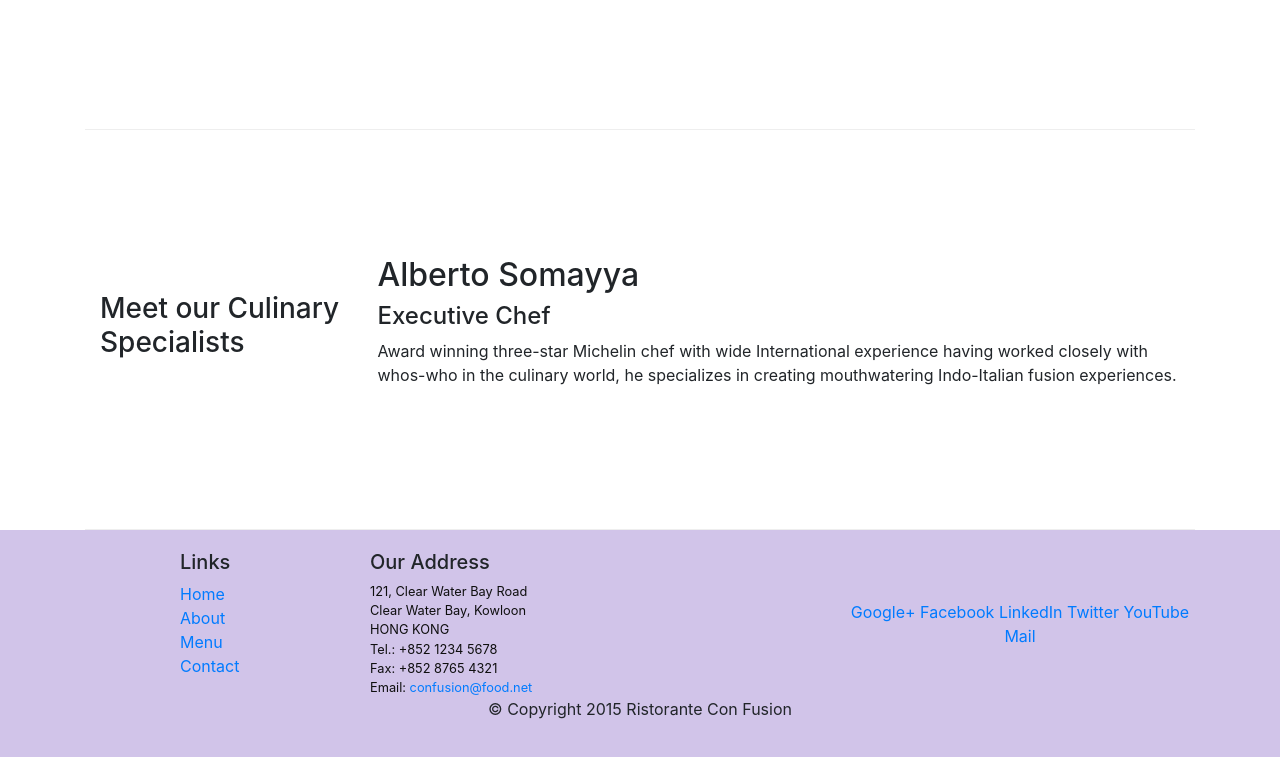
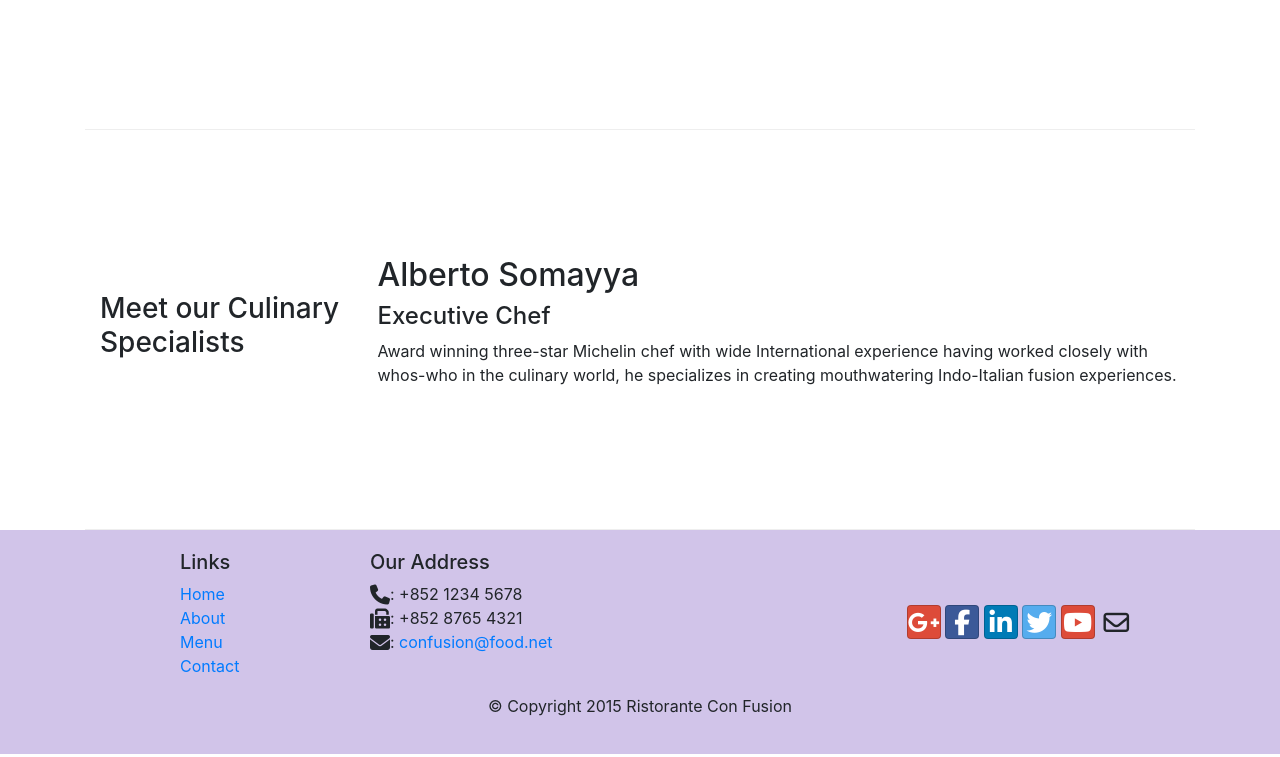
Before and after one commit to SebastianLabadie/Coursera-Bootstrap-Sass-Less, a plain HTML site: page week 2/index.html in a window 1280 px wide. Shown: the part 980-1737 px from the top of the page. Drawn offline with nearby package versions, Linux system fonts and the light colour scheme.

Commit message:
Week 2 Icon Fonts

```diff
--- a/week 2/aboutus.html
+++ b/week 2/aboutus.html
@@ -12,6 +12,8 @@
     <link rel="stylesheet" href="node_modules/bootstrap/dist/css/bootstrap.min.css">
     <link href="css/styles.css" rel="stylesheet">
 
+    <link rel="stylesheet" href="node_modules/font-awesome/css/font-awesome.min.css">
+    <link rel="stylesheet" href="node_modules/bootstrap-social/bootstrap-social.css">
 </head>
 
 <body>
@@ -82,23 +84,19 @@
                 </div>
                 <div class="col-7 col-sm-5">
                     <h5>Our Address</h5>
-                    <address>
-		              121, Clear Water Bay Road<br>
-		              Clear Water Bay, Kowloon<br>
-		              HONG KONG<br>
-		              Tel.: +852 1234 5678<br>
-		              Fax: +852 8765 4321<br>
-		              Email: <a href="mailto:confusion@food.net">confusion@food.net</a>
-		           </address>
+                    <i class="fa fa-phone fa-lg"></i>: +852 1234 5678<br>
+                    <i class="fa fa-fax fa-lg"></i>: +852 8765 4321<br>
+                    <i class="fa fa-envelope fa-lg"></i>:
+                    <a href="mailto:confusion@food.net">confusion@food.net</a>
                 </div>
                 <div class="col-12 col-sm-4 align-self-center">
                     <div class="text-center">
-                        <a href="http://google.com/+">Google+</a>
-                        <a href="http://www.facebook.com/profile.php?id=">Facebook</a>
-                        <a href="http://www.linkedin.com/in/">LinkedIn</a>
-                        <a href="http://twitter.com/">Twitter</a>
-                        <a href="http://youtube.com/">YouTube</a>
-                        <a href="mailto:">Mail</a>
+                        <a class="btn btn-social-icon btn-google" href="http://google.com/+"><i class="fa fa-google-plus"></i></a>
+                        <a class="btn btn-social-icon btn-facebook" href="http://www.facebook.com/profile.php?id="><i class="fa fa-facebook"></i></a>
+                        <a class="btn btn-social-icon btn-linkedin" href="http://www.linkedin.com/in/"><i class="fa fa-linkedin"></i></a>
+                        <a class="btn btn-social-icon btn-twitter" href="http://twitter.com/"><i class="fa fa-twitter"></i></a>
+                        <a class="btn btn-social-icon btn-google" href="http://youtube.com/"><i class="fa fa-youtube"></i></a>
+                        <a class="btn btn-social-icon" href="mailto:"><i class="fa fa-envelope-o"></i></a>
                     </div>
                 </div>
            </div>
--- a/week 2/index.html
+++ b/week 2/index.html
@@ -14,6 +14,8 @@
     <link rel="stylesheet" href="node_modules/bootstrap/dist/css/bootstrap.min.css">
 
     <link href="css/styles.css" rel="stylesheet">
+    <link rel="stylesheet" href="node_modules/font-awesome/css/font-awesome.min.css">
+    <link rel="stylesheet" href="node_modules/bootstrap-social/bootstrap-social.css">
 </head>
 
 <body>
@@ -21,10 +23,10 @@
         <div class="container">
            <a class="navbar-brand" href="#">Ristorante Con Fusion</a>
                 <ul class="navbar-nav mr-auto">
-                    <li class="nav-item active"><a class="nav-link" href="#">Home</a></li>
-                    <li class="nav-item"><a class="nav-link" href="./aboutus.html">About</a></li>
-                    <li class="nav-item"><a class="nav-link" href="#">Menu</a></li>
-                    <li class="nav-item"><a class="nav-link" href="#">Contact</a></li>
+                    <li class="nav-item active"><a class="nav-link" href="#"><span class="fa fa-home fa-lg"></span> Home</a></li>
+                    <li class="nav-item"><a class="nav-link" href="./aboutus.html"><span class="fa fa-info fa-lg"></span> About</a></li>
+                    <li class="nav-item"><a class="nav-link" href="#"><span class="fa fa-list fa-lg"></span> Menu</a></li>
+                    <li class="nav-item"><a class="nav-link" href="#"><span class="fa fa-address-card fa-lg"></span> Contact</a></li>
                 </ul>
         </div>
     </nav>
@@ -89,24 +91,21 @@
                 </div>
                 <div class="col-6 col-sm-5">
                     <h5>Our Address</h5>
-                    <address>
-		              121, Clear Water Bay Road<br>
-		              Clear Water Bay, Kowloon<br>
-		              HONG KONG<br>
-		              Tel.: +852 1234 5678<br>
-		              Fax: +852 8765 4321<br>
-		              Email: <a href="mailto:confusion@food.net">confusion@food.net</a>
-		           </address>
+                    <i class="fa fa-phone fa-lg"></i>: +852 1234 5678<br>
+                    <i class="fa fa-fax fa-lg"></i>: +852 8765 4321<br>
+                    <i class="fa fa-envelope fa-lg"></i>:
+                    <a href="mailto:confusion@food.net">confusion@food.net</a>
                 </div>
                 <div class="col col-sm-4 align-self-center">
-                    <div style="text-align:center">
-                        <a href="http://google.com/+">Google+</a>
-                        <a href="http://www.facebook.com/profile.php?id=">Facebook</a>
-                        <a href="http://www.linkedin.com/in/">LinkedIn</a>
-                        <a href="http://twitter.com/">Twitter</a>
-                        <a href="http://youtube.com/">YouTube</a>
-                        <a href="mailto:">Mail</a>
+                    <div class="text-center">
+                        <a class="btn btn-social-icon btn-google" href="http://google.com/+"><i class="fa fa-google-plus"></i></a>
+                        <a class="btn btn-social-icon btn-facebook" href="http://www.facebook.com/profile.php?id="><i class="fa fa-facebook"></i></a>
+                        <a class="btn btn-social-icon btn-linkedin" href="http://www.linkedin.com/in/"><i class="fa fa-linkedin"></i></a>
+                        <a class="btn btn-social-icon btn-twitter" href="http://twitter.com/"><i class="fa fa-twitter"></i></a>
+                        <a class="btn btn-social-icon btn-google" href="http://youtube.com/"><i class="fa fa-youtube"></i></a>
+                        <a class="btn btn-social-icon" href="mailto:"><i class="fa fa-envelope-o"></i></a>
                     </div>
+
                 </div>
            </div>
            <div class="row justify-content-center">
```
Also changed, not shown: 1 other file.
